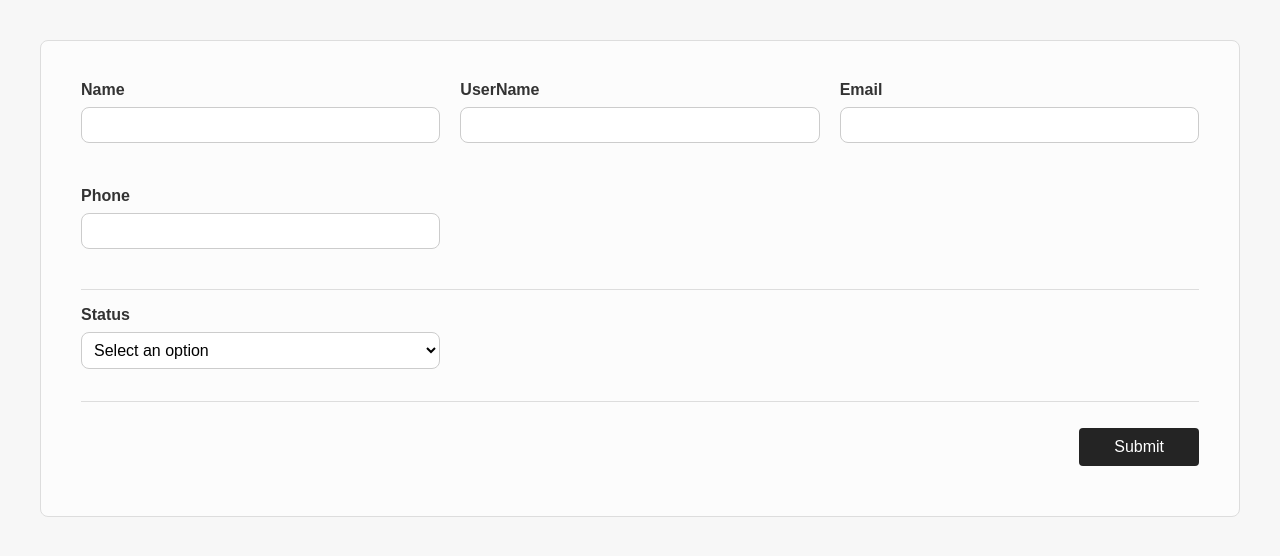
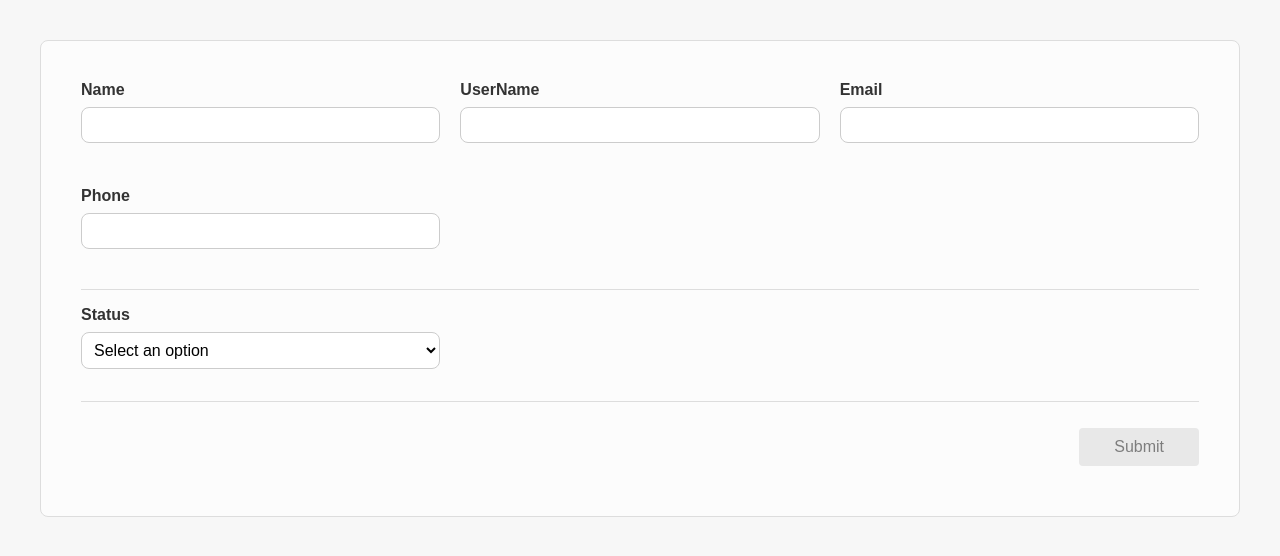
Before and after one commit to HosseinHp96/code-challenge, a React (Vite) app: page /create in a window 1280 px wide. Shown: the top 556 px of the page. Built offline with nearby package versions, Linux system fonts and the light colour scheme.

Commit message:
The “Submit” button should disabled when the form validation is false

```diff
--- a/src/pages/userFrom/index.tsx
+++ b/src/pages/userFrom/index.tsx
@@ -71,7 +71,7 @@ const UserForm: React.FC = () => {
 
         <Divider />
 
-        <SubmitBtn>Submit</SubmitBtn>
+        <SubmitBtn disabled={!isValid}>Submit</SubmitBtn>
       </Form>
     </Container>
   );
```
